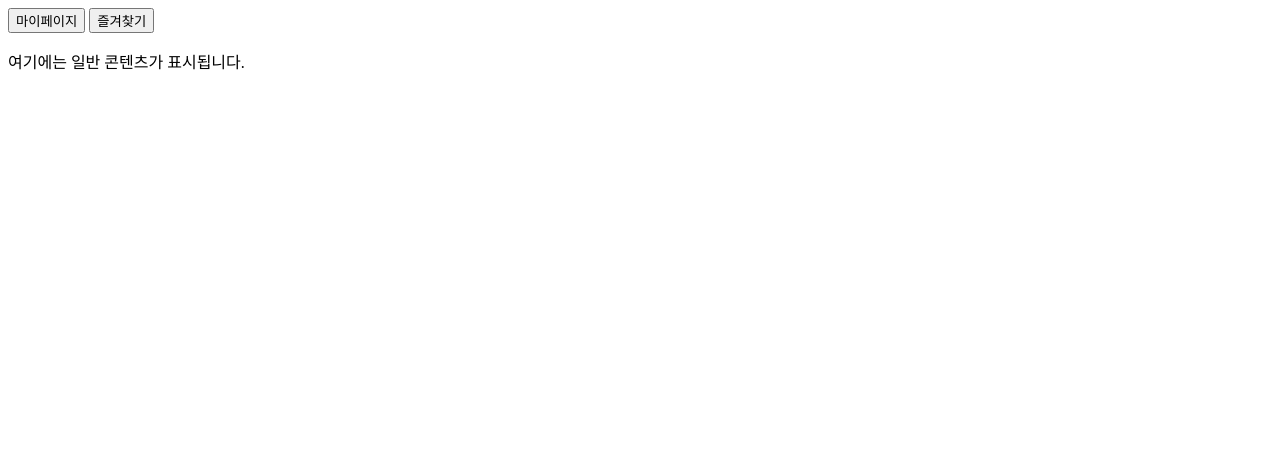
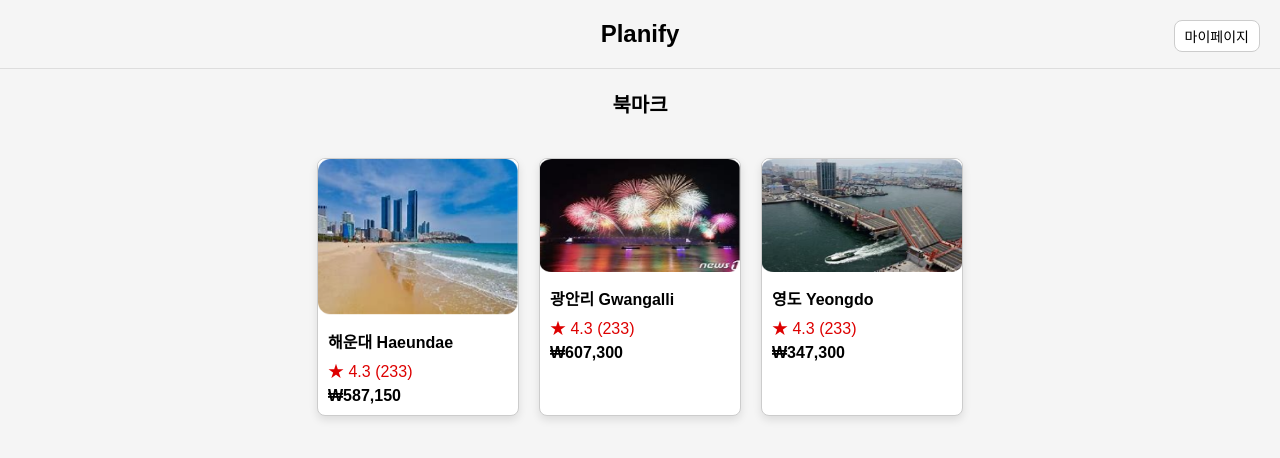
Before and after one commit to kevindjfk2f/Planify2, a website: page html/bookmark.html in a window 1280 px wide. Drawn offline with Linux system fonts and the light colour scheme; files whose address does not match are found by name.

Commit message:
새로운 웹페이지

```diff
--- a/html/bookmark.html
+++ b/html/bookmark.html
@@ -1,32 +1,121 @@
+<!DOCTYPE html>
+<html lang="ko">
+<head>
+    <meta charset="UTF-8">
+    <meta name="viewport" content="width=device-width, initial-scale=1.0">
+    <title>Planify 북마크</title>
+    <style>
+        body {
+            font-family: Arial, sans-serif;
+            margin: 0;
+            padding: 0;
+            text-align: center;
+            background-color: #f5f5f5;
+        }
+
+        header {
+            font-size: 24px;
+            font-weight: bold;
+            padding: 20px;
+            border-bottom: 1px solid #ddd;
+            position: relative;
+        }
+
+        .mypage-button {
+            position: absolute;
+            top: 20px;
+            right: 20px;
+            font-size: 14px;
+            padding: 5px 10px;
+            border: 1px solid #ccc;
+            border-radius: 8px;
+            background-color: white;
+            cursor: pointer;
+        }
+
+        .bookmark-title {
+            font-size: 20px;
+            margin: 20px 0;
+        }
+
+        .bookmark-container {
+            display: flex;
+            justify-content: center;
+            gap: 20px;
+            flex-wrap: wrap;
+            padding: 20px;
+        }
+
+        .bookmark {
+            width: 200px;
+            border: 1px solid #ccc;
+            border-radius: 8px;
+            overflow: hidden;
+            background-color: white;
+            box-shadow: 0 4px 8px rgba(0, 0, 0, 0.1);
+        }
+
+        .bookmark img {
+            width: 100%;
+            height: auto;
+        }
+
+        .bookmark-info {
+            padding: 10px;
+            text-align: left;
+        }
+
+        .bookmark-info h3 {
+            margin: 0 0 5px;
+            font-size: 16px;
+        }
+
+        .rating {
+            color: #d00;
+            margin: 5px 0;
+        }
+
+        .price {
+            font-weight: bold;
+            font-size: 16px;
+        }
+    </style>
+</head>
 <body>
-    <div class="container">
-      <div class="left-panel">
-        <div class="buttons">
+
+<header>
+    Planify
     <button class="mypage-button">마이페이지</button>
-          <button class="bookmark-button">즐겨찾기</button>
-        </div>
-      </div>
+</header>
 
-      <!-- 메인 콘텐츠 -->
-      <div id="main-content" class="section active">
-        <p>여기에는 일반 콘텐츠가 표시됩니다.</p>
-      </div>
+<h2 class="bookmark-title">북마크</h2>
 
-      <!-- 북마크 콘텐츠 -->
-      <div id="bookmark-section" class="section" style="display:none;">
 <div class="bookmark-container">
     <div class="bookmark">
-            <img src="haeundae.jpg" alt="해운대">
+        <img src="C:\Users\kevin\OneDrive\Desktop\제목 없음.png" alt="해운대">
         <div class="bookmark-info">
             <h3>해운대 Haeundae</h3>
             <div class="rating">★ 4.3 (233)</div>
             <div class="price">₩587,150</div>
         </div>
     </div>
-          <!-- 다른 북마크 항목 -->
+    <div class="bookmark">
+        <img src="C:\Users\kevin\OneDrive\Desktop\제목 없음1.png" alt="광안리">
+        <div class="bookmark-info">
+            <h3>광안리 Gwangalli</h3>
+            <div class="rating">★ 4.3 (233)</div>
+            <div class="price">₩607,300</div>
+        </div>
+    </div>
+    <div class="bookmark">
+        <img src="C:\Users\kevin\OneDrive\Desktop\제목 없음3.png" alt="영도">
+        <div class="bookmark-info">
+            <h3>영도 Yeongdo</h3>
+            <div class="rating">★ 4.3 (233)</div>
+            <div class="price">₩347,300</div>
         </div>
     </div>
 </div>
 
-    <script src="/js/info.js"></script>
 </body>
+</html>
```
Also changed, not shown: html/mypage.html (+4 -1 lines), js/map.js (+61 -52 lines), image/1.png (added), image/—Pngtree—airplane icon_4419922.png (added), image/제목 없음.png (added), image/제목 없음1.png (added), image/제목 없음3.png (added). Lines whose indentation alone changed are shown as unchanged.
